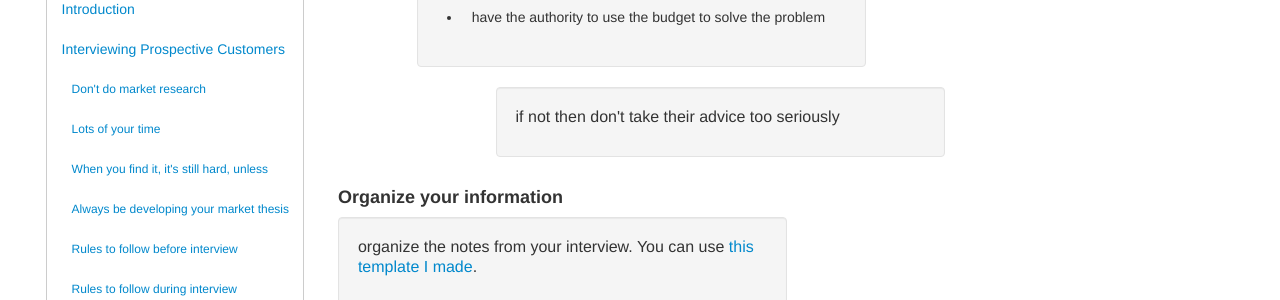
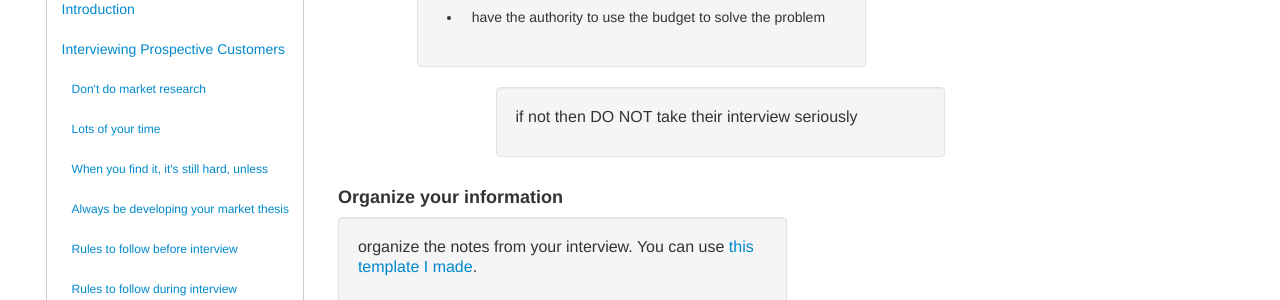
Before and after one commit to katpavan/katpavan.github.io, a Jekyll site: the page built from product-market-fit.md, in a window 1280 px wide and 900 px high, scrolled down 26502 px. Shown: the part 152-452 px from the top of the window. Built offline with Jekyll 4.4.1, drawn with Linux system fonts in a browser that asks for light colours.

Commit message:
update advice to interview

```diff
--- a/_layouts/pmf.html
+++ b/_layouts/pmf.html
@@ -2090,7 +2090,7 @@
 
                         <div class="row-fluid">
                             <div class="span6 offset2 well">
-                                <p>if not then don't take their advice too seriously</p>
+                                <p>if not then DO NOT take their interview seriously</p>
                             </div>
                         </div>
                     </div>
```
